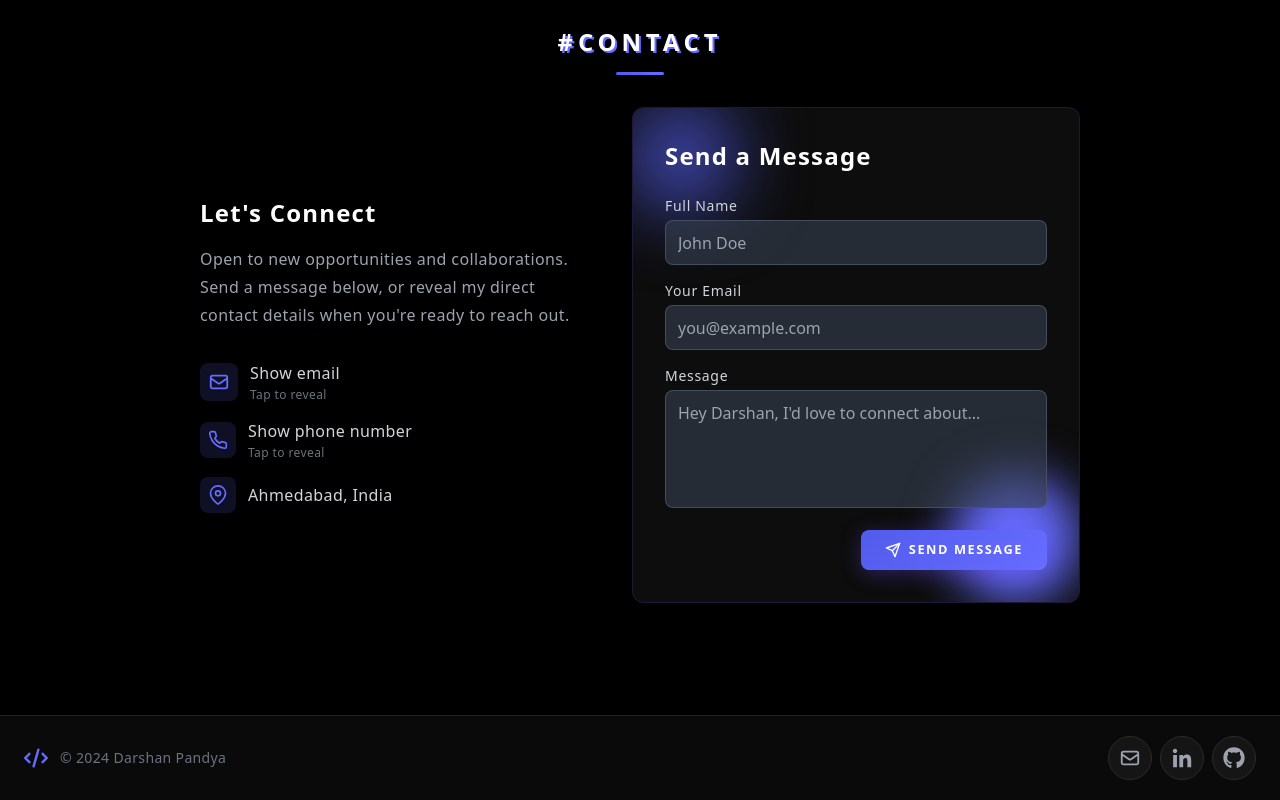
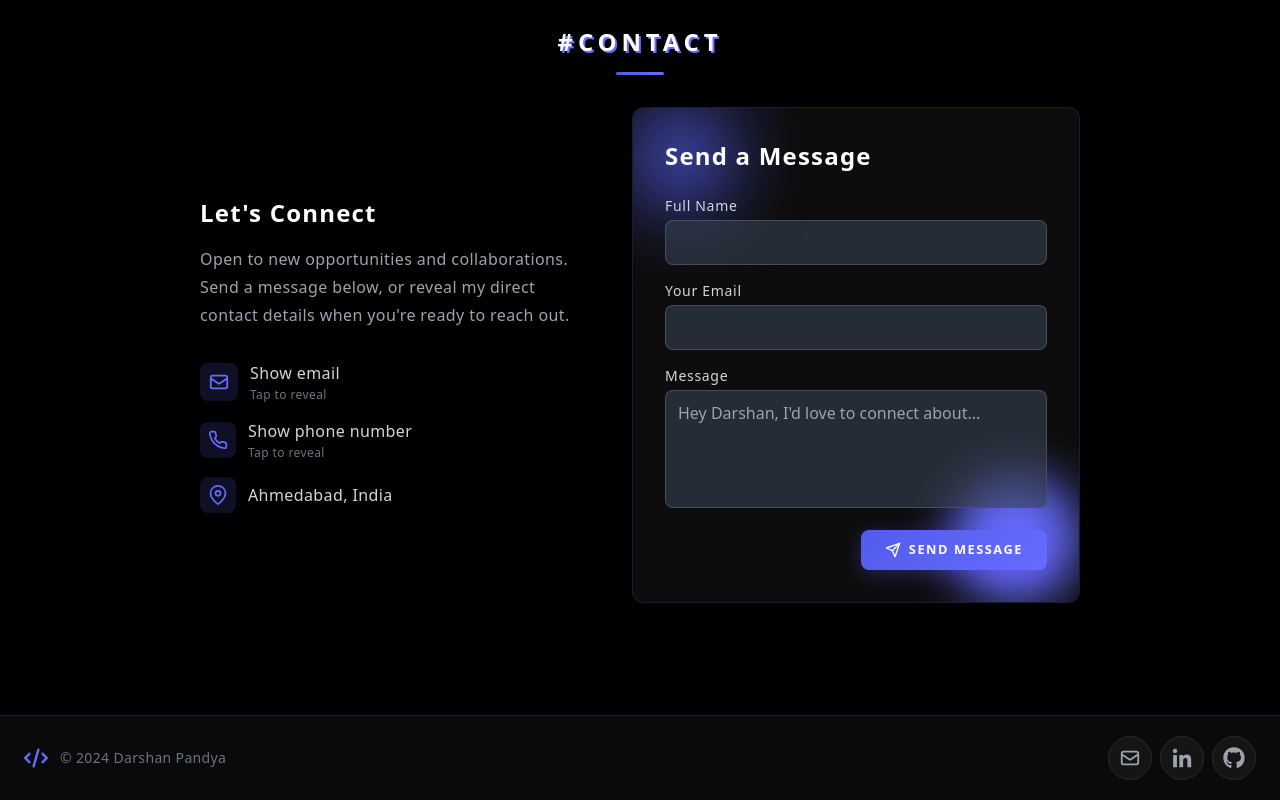
Before and after one commit to Darshan-Pandya10/Portfolio-2024, a React (Vite) app: page / in a window 1280 px wide. Shown: the part 3699-4499 px from the top of the page. Built offline with nearby package versions, Linux system fonts and the light colour scheme; no server answers.

Commit message:
Remove placeholder from input fields in Contact form
Removed placeholder text from name and email input fields.

```diff
--- a/src/Sections/Contact.jsx
+++ b/src/Sections/Contact.jsx
@@ -164,7 +164,6 @@ const Contact = () => {
                 type="text"
                 id="name"
                 name="name"
-                placeholder="John Doe"
                 value={formData.name}
                 onChange={handleChange}
                 required
@@ -184,7 +183,6 @@ const Contact = () => {
                 type="email"
                 id="email"
                 name="email"
-                placeholder="you@example.com"
                 value={formData.email}
                 onChange={handleChange}
                 required
```
